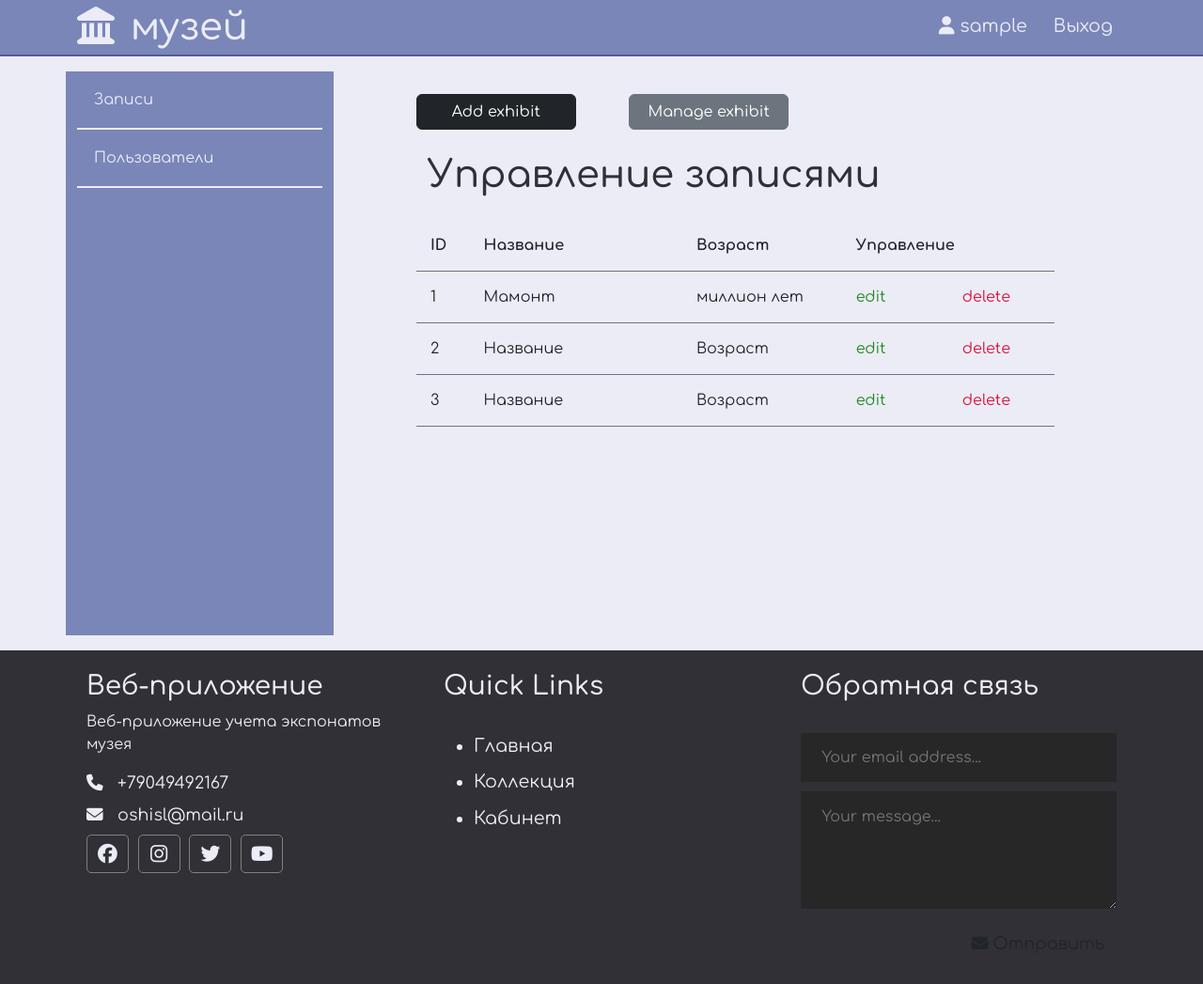
After one commit to oshiqqq/museum, a PHP site: page /admin/posts/index.php in a window 1280 px wide. The commit adds this page. Shown: the whole page at 94% size. Run offline with PHP 8.4, Linux system fonts and the light colour scheme; the visitor is signed in with stand-in values (Sample User, id 1); some libraries are stand-ins or nearby versions.

Commit message:
adminka verstka

```diff
--- /dev/null
+++ b/admin/posts/index.php
@@ -0,0 +1,80 @@
+<?php session_start(); ?>
+<!doctype html>
+<html lang="en">
+<head>
+    <script src="https://kit.fontawesome.com/e2d43346f2.js" crossorigin="anonymous"></script>
+    <meta charset="utf-8">
+    <meta name="viewport" content="width=device-width, initial-scale=1">
+    <title>museum</title>
+    <link href="https://cdn.jsdelivr.net/npm/bootstrap@5.3.0-alpha3/dist/css/bootstrap.min.css" rel="stylesheet"
+          integrity="sha384-KK94CHFLLe+nY2dmCWGMq91rCGa5gtU4mk92HdvYe+M/SXH301p5ILy+dN9+nJOZ" crossorigin="anonymous">
+    <link rel="stylesheet" href="../../assets/css/admin.css">
+    <link rel="preconnect" href="https://fonts.googleapis.com">
+    <link rel="preconnect" href="https://fonts.gstatic.com" crossorigin>
+    <link href="https://fonts.googleapis.com/css2?family=Comfortaa:wght@300;400;500;600;700&display=swap"
+          rel="stylesheet">
+</head>
+<body>
+<!-- header -->
+<?php include("../../app/include/header-admin.php"); ?>
+<div class ="container">
+        <div class="row">
+            <div class = "sidebar col-3">
+                <ul>
+                    <li>
+                        <a href="">Записи</a>
+                    </li>
+                    <li>
+                        <a href="">Пользователи</a>
+                    </li>
+                </ul>
+            </div>
+
+            <div class = "posts col-9">
+                <div class="button row">
+                    <a href = "create.php" class="col-3 btn btn-dark">Add exhibit</a>
+                    <span class = "col-1"></span>
+                    <a href = "index.php" class="col-3 btn btn-secondary">Manage exhibit</a>
+                </div>
+                <div class = "row title-table">
+                    <h1>Управление записями</h1>
+                    <div class ="col-1">ID</div>
+                    <div class ="col-4">Название</div>
+                    <div class ="col-3">Возраст</div>
+                    <div class ="col-4">Управление</div>
+
+                </div>
+                <div class = "row post">
+                    <div class ="id col-1">1</div>
+                    <div class ="tittle col-4">Мамонт</div>
+                    <div class ="age col-3">миллион лет</div>
+                    <div class ="red col-2"><a href="#">edit</a></div>
+                    <div class ="del col-2"><a href="#">delete</a></div>
+                </div>
+                <div class = "row post">
+                    <div class ="id col-1">2</div>
+                    <div class ="tittle col-4">Название</div>
+                    <div class ="age col-3">Возраст</div>
+                    <div class ="red col-2"><a href="#">edit</a></div>
+                    <div class ="del col-2"><a href="#">delete</a></div>
+                </div>
+                <div class = "row post">
+                    <div class ="id col-1">3</div>
+                    <div class ="tittle col-4">Название</div>
+                    <div class ="age col-3">Возраст</div>
+                    <div class ="red col-2"><a href="#">edit</a></div>
+                    <div class ="del col-2"><a href="#">delete</a></div>
+                </div>
+                </div>
+
+            </div>
+        </div>
+
+
+<!-- footer -->
+<?php include("../../app/include/footer.php"); ?>
+<!-- footer -->
+<script src="https://cdn.jsdelivr.net/npm/bootstrap@5.3.0-alpha3/dist/js/bootstrap.bundle.min.js"
+                integrity="sha384-ENjdO4Dr2bkBIFxQpeoTz1HIcje39Wm4jDKdf19U8gI4ddQ3GYNS7NTKfAdVQSZe" crossorigin="anonymous"></script>
+</body>
+</html>
--- a/app/controllers/users.php
+++ b/app/controllers/users.php
@@ -8,7 +8,7 @@ function userAuth($user){
             $_SESSION['login'] = $user['username'];
             $_SESSION['admin'] = $user['admin'];
             if($_SESSION['admin']){
-                header('location: ' . "../../museum1/admin/admin.php");
+                header('location: ' . "../../museum1/admin/posts/index.php");
             }else{
                 header('location: ' . "../../museum1/index.php");
             }
--- a/app/include/footer.php
+++ b/app/include/footer.php
@@ -30,9 +30,7 @@
                 <a href="#">
                     <li>Кабинет</li>
                 </a>
-                <a href="add.php">
-                    <li>Добавить экспонат</li>
-                </a>
+
 
 
             </ul>
--- /dev/null
+++ b/app/include/header-admin.php
@@ -0,0 +1,33 @@
+<header class="container-fluid">
+    <div class="container">
+        <div class="row">
+            <div class="col-4">
+                <h1>
+                    <a href="index.php"><i class="fa-solid fa-landmark"></i> музей</a>
+                </h1>
+            </div>
+            <nav class="col-8">
+                <ul>
+
+                    <li>
+
+                            <a href="#">
+                            <i class="fa fa-user"></i>
+                            <?php echo $_SESSION['login']; ?>
+
+                        </a>
+                            </li>
+                                <li>
+                                <a href="../../logout.php">Выход</a>
+                            </li>
+
+
+
+
+
+
+                </ul>
+            </nav>
+        </div>
+    </div>
+</header>
--- a/app/include/header.php
+++ b/app/include/header.php
@@ -39,7 +39,7 @@
                                 <?php endif; ?>
 
                     </li>
-                    <li><a href="add.php">Добавить экспонат</a></li>
+
                 </ul>
             </nav>
         </div>
--- /dev/null
+++ b/assets/css/admin.css
@@ -0,0 +1,220 @@
+*{
+    font-family: 'Comfortaa', cursive;
+
+
+}
+html,h1,h2,h3,h4,h5,h6
+{
+    color:rgb(236, 236, 247);
+}
+body{
+    background-color: rgb(236, 236, 247);
+}
+a{
+    text-decoration: none;
+    color: inherit;
+}
+header.container-fluid{
+    white-space: nowrap;
+
+    border-bottom: #4f5b93 solid 2px;
+ }
+header{
+    border-bottom:5px #4f5b93 ;
+background-color: #7a86b8;
+height: 60px;
+}
+header *{
+color:rgb(236, 236, 247)
+}
+header h1
+{
+  margin-top: 5px;
+}
+header h1 a
+{
+    text-decoration: none;
+    display: inline-block;
+    color:rgb(236, 236, 247);
+}
+header h1 a i {
+    margin-right: 5px;
+    color:rgb(236, 236, 247);
+}
+header ul{
+    margin: 0;
+    padding: 0;
+    list-style-type: none;
+    float: right;
+}
+header ul li{
+    float: left;
+    position: relative;
+}
+header ul li a{
+    display: block;
+    font-size: 1.2rem;
+    text-decoration: none;
+    color: rgb(236, 236, 247);
+    padding: 14px;
+}
+header ul li a:hover {
+    display: block;
+    transition: 0.3s;
+    color:#323232;
+}
+header ul li ul {
+    position: absolute;
+    top: 58px;
+    right: 0px;
+    width: 180px;
+    display: none;
+    z-index: 111;
+}
+header ul li:hover ul{
+    display: block;
+}
+header ul li ul li {
+    width: 100%;
+}
+header ul li ul li a {
+    padding: 10px;
+    background: rgb(236, 236, 247);
+    color: #7a86b8;
+}
+.footer {
+    background: #303036;
+    color: rgb(236, 236, 247);
+    position: relative;
+}
+.footer .footer-section{
+    padding: 22px;
+}
+.footer h4, .footer h3 {
+    color: rgb(236, 236, 247);
+}
+.footer .about .contact span{
+    display: block;
+    font-size: 1.1em;
+    margin-bottom: 8px;
+}
+.footer .about .socials a{
+    border: 1px solid gray;
+    width: 45px;
+    height: 41px;
+    padding-top: 5px;
+    margin-right: 5px;
+    text-align: center;
+    display: inline-block;
+    font-size: 1.3em;
+    border-radius: 5px;
+    transition: all .3s;
+    color: rgb(236, 236, 247);
+}
+.footer .about .socials a:hover {
+    border: 1px solid rgb(236, 236, 247);
+    color: rgb(236, 236, 247);
+    transition: all .3s;
+}
+
+.footer .links ul a {
+    display: block;
+    margin-bottom: 10px;
+    font-size: 1.2em;
+    transition: all .3s;
+    color: rgb(236, 236, 247);
+    text-decoration: none;
+}
+
+.footer .links ul a:hover {
+    color: rgb(236, 236, 247);
+    margin-left: 15px;
+    transition: all .3s;
+}
+
+.footer .contact-form .contact-input {
+    background: #272727;
+    color:rgb(236, 236, 247);
+    margin-bottom: 10px;
+    line-height: 1.5rem;
+    padding: .9rem 1.4rem;
+    border: none;
+    width: 100%;
+}
+
+.footer .contact-form .contact-input:focus {
+    background: #1a1a1a;
+}
+
+.footer .contact-form .contact-btn {
+    float: right;
+    font-size: 1.1em;
+}
+
+.footer .footer-bottom {
+    background: #343a40;
+    color: #686868;
+    height: 50px;
+    width: 100%;
+    text-align: center;
+    position: absolute;
+    bottom: 0px;
+    left: 0px;
+    padding-top: 20px;
+}
+/* SIDEBAR */
+.sidebar{
+    margin: 1rem 0;
+    background-color:#7a86b8;
+    min-height: 600px;
+}
+.sidebar ul{
+    list-style-type: none;
+    margin: 0px;
+    padding: 0px;
+    color:rgb(236, 236, 247);
+}
+.sidebar ul a{
+    padding: 18px;
+    display: block;
+    border-bottom: 2px solid rgb(236, 236, 247);;
+
+}
+.sidebar ul a:hover{
+    display: block;
+    transition: 0.3s;
+    color:#323232;
+}
+.posts{
+    height: 100%;
+    padding: 40px 100px 100px;
+}
+.posts h1{
+    color: #303036;
+margin: 1.5rem 0;
+
+}
+.posts .title-table div{
+    padding: 15px;
+    text-align: left;
+    border-bottom: 1px solid #6c757d;
+    font-weight: 700;
+}
+.posts .post div{
+    padding: 15px;
+    text-align: left;
+    border-bottom: 1px solid #6c757d;
+
+}
+.posts .post .red{
+    color:forestgreen;
+}
+.posts .post .del{
+    color: crimson;
+}
+div .col{
+    margin: 20px auto;
+}
+.mb-3 h2{
+    color: #303036;
+}
```
Also changed, not shown: add.php (deleted, +0 -66 lines), admin/posts/create.php (added, +92 -0 lines), admin/users/create.php (added, +86 -0 lines), admin/users/index.php (added, +74 -0 lines), assets/js/script.js (+14 -0 lines), admin/topics/create.php (added), admin/topics/index.php (added).
